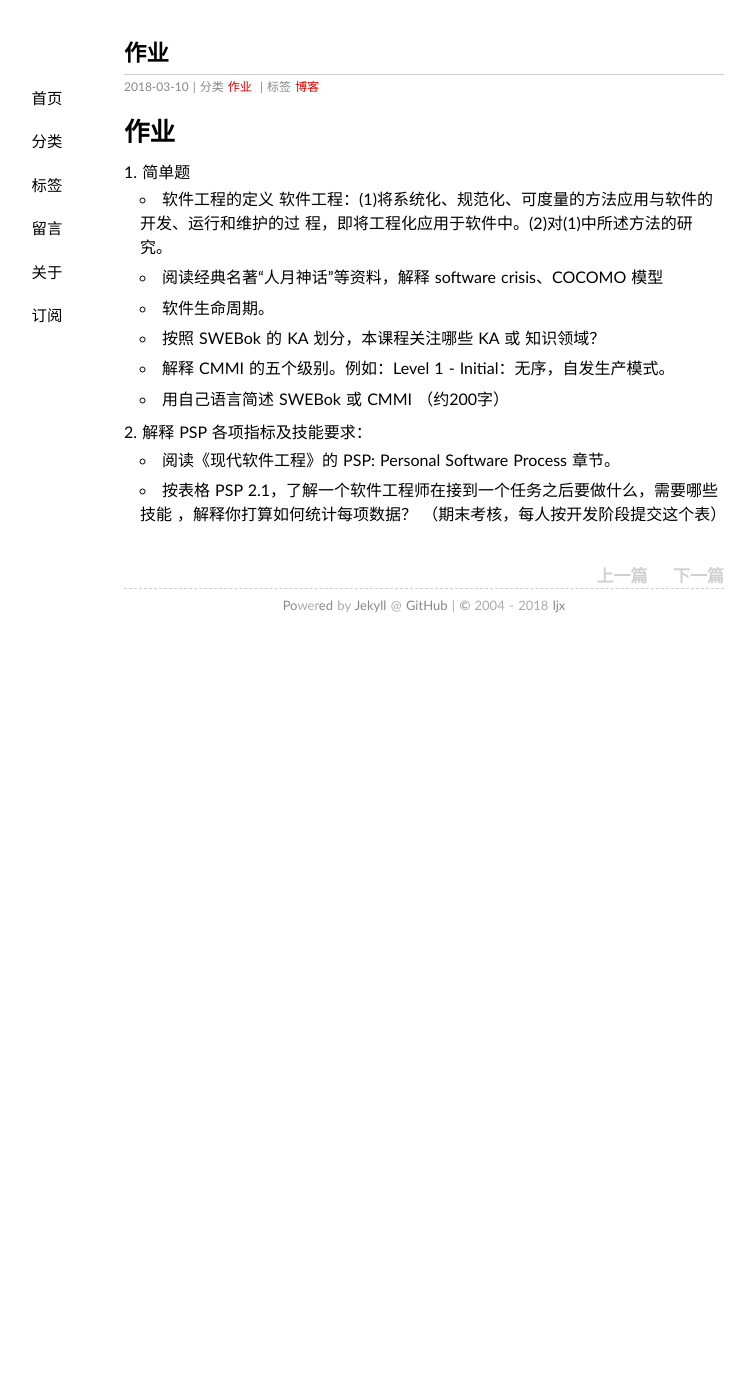
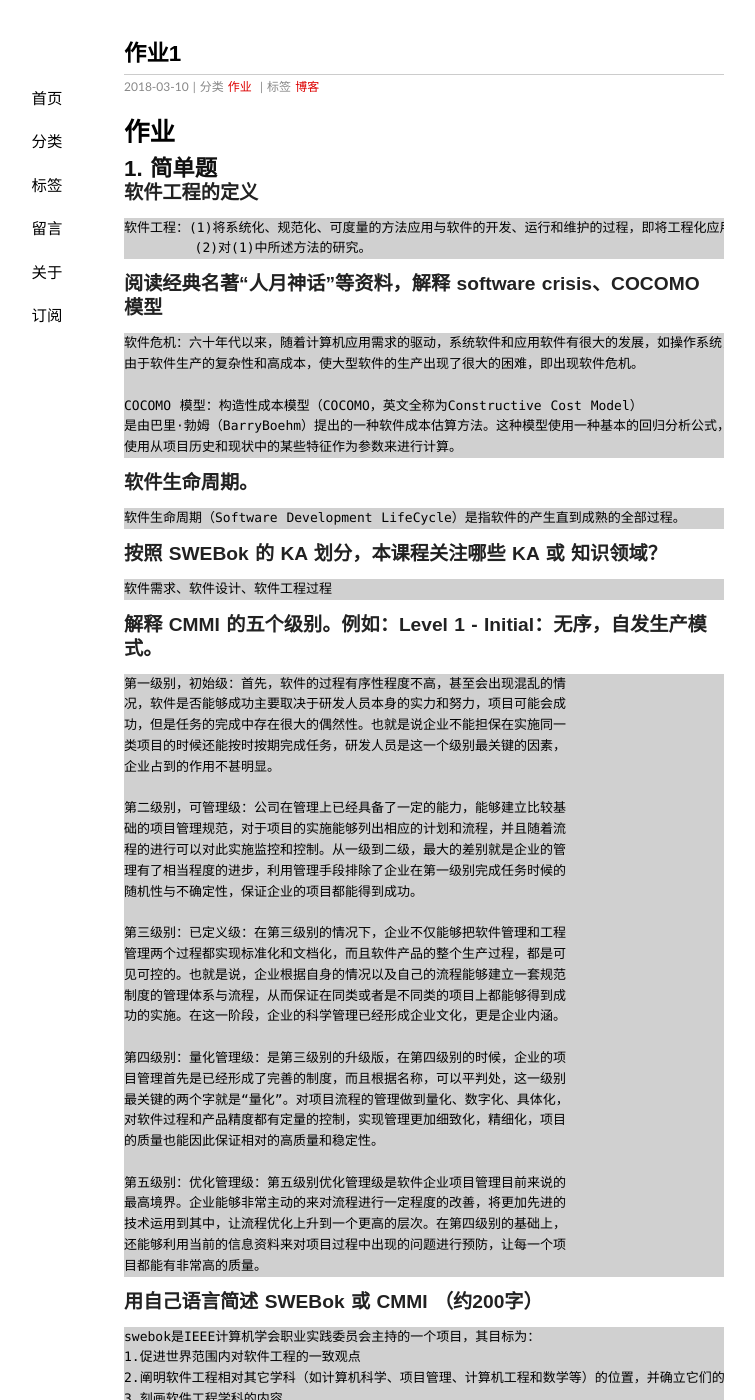
Before and after one commit to ishoping/ishoping.github.io, a Jekyll site: the page built from _posts/2018-03-10-hw1.md, in a window 1280 px wide and 1400 px high. Shown: the whole window, without its empty margins (216-971 px from the left). Built offline with Jekyll 4.4.1, drawn with Linux system fonts in a browser that asks for light colours; comment, search, counter and statistics services are not loaded; some of the changed text lies outside the part shown.

Commit message:
modify 2018-03-10-hw1.md

```diff
--- a/_posts/2018-03-10-hw1.md
+++ b/_posts/2018-03-10-hw1.md
@@ -1,20 +1,119 @@
 ---
 layout: post
-title: 作业
+title: 作业1
 date: 2018-3-10 00:27:00+00:00
 categories: 作业
 tags: 博客
 ---
 
 # 作业
-1. 简单题
-    * 软件工程的定义
-    软件工程：(1)将系统化、规范化、可度量的方法应用与软件的开发、运行和维护的过     程，即将工程化应用于软件中。(2)对(1)中所述方法的研究。
-    * 阅读经典名著“人月神话”等资料，解释 software crisis、COCOMO 模型
-    * 软件生命周期。
-    * 按照 SWEBok 的 KA 划分，本课程关注哪些 KA 或 知识领域？
-    * 解释 CMMI 的五个级别。例如：Level 1 - Initial：无序，自发生产模式。
-    * 用自己语言简述 SWEBok 或 CMMI （约200字）
-2. 解释 PSP 各项指标及技能要求：
-    * 阅读《现代软件工程》的 PSP: Personal Software Process 章节。
-    * 按表格 PSP 2.1，了解一个软件工程师在接到一个任务之后要做什么，需要哪些技能       ，解释你打算如何统计每项数据？ （期末考核，每人按开发阶段提交这个表）
+## 1. 简单题
+### 软件工程的定义
+
+    软件工程：(1)将系统化、规范化、可度量的方法应用与软件的开发、运行和维护的过程，即将工程化应用于软件中。
+            (2)对(1)中所述方法的研究。
+
+### 阅读经典名著“人月神话”等资料，解释 software crisis、COCOMO 模型
+
+    软件危机：六十年代以来，随着计算机应用需求的驱动，系统软件和应用软件有很大的发展，如操作系统，编译系统和大型应用软件等。
+    由于软件生产的复杂性和高成本，使大型软件的生产出现了很大的困难，即出现软件危机。
+
+    COCOMO 模型：构造性成本模型（COCOMO，英文全称为Constructive Cost Model）
+    是由巴里·勃姆（BarryBoehm）提出的一种软件成本估算方法。这种模型使用一种基本的回归分析公式，
+    使用从项目历史和现状中的某些特征作为参数来进行计算。
+
+### 软件生命周期。
+
+    软件生命周期（Software Development LifeCycle）是指软件的产生直到成熟的全部过程。
+
+### 按照 SWEBok 的 KA 划分，本课程关注哪些 KA 或 知识领域？
+
+    软件需求、软件设计、软件工程过程
+
+### 解释 CMMI 的五个级别。例如：Level 1 - Initial：无序，自发生产模式。
+
+    第一级别，初始级：首先，软件的过程有序性程度不高，甚至会出现混乱的情
+    况，软件是否能够成功主要取决于研发人员本身的实力和努力，项目可能会成
+    功，但是任务的完成中存在很大的偶然性。也就是说企业不能担保在实施同一
+    类项目的时候还能按时按期完成任务，研发人员是这一个级别最关键的因素，
+    企业占到的作用不甚明显。
+
+    第二级别，可管理级：公司在管理上已经具备了一定的能力，能够建立比较基
+    础的项目管理规范，对于项目的实施能够列出相应的计划和流程，并且随着流
+    程的进行可以对此实施监控和控制。从一级到二级，最大的差别就是企业的管
+    理有了相当程度的进步，利用管理手段排除了企业在第一级别完成任务时候的
+    随机性与不确定性，保证企业的项目都能得到成功。
+
+    第三级别：已定义级：在第三级别的情况下，企业不仅能够把软件管理和工程
+    管理两个过程都实现标准化和文档化，而且软件产品的整个生产过程，都是可
+    见可控的。也就是说，企业根据自身的情况以及自己的流程能够建立一套规范
+    制度的管理体系与流程，从而保证在同类或者是不同类的项目上都能够得到成
+    功的实施。在这一阶段，企业的科学管理已经形成企业文化，更是企业内涵。
+
+    第四级别：量化管理级：是第三级别的升级版，在第四级别的时候，企业的项
+    目管理首先是已经形成了完善的制度，而且根据名称，可以平判处，这一级别
+    最关键的两个字就是“量化”。对项目流程的管理做到量化、数字化、具体化，
+    对软件过程和产品精度都有定量的控制，实现管理更加细致化，精细化，项目
+    的质量也能因此保证相对的高质量和稳定性。
+
+    第五级别：优化管理级：第五级别优化管理级是软件企业项目管理目前来说的
+    最高境界。企业能够非常主动的来对流程进行一定程度的改善，将更加先进的
+    技术运用到其中，让流程优化上升到一个更高的层次。在第四级别的基础上，
+    还能够利用当前的信息资料来对项目过程中出现的问题进行预防，让每一个项
+    目都能有非常高的质量。
+
+### 用自己语言简述 SWEBok 或 CMMI （约200字）
+
+    swebok是IEEE计算机学会职业实践委员会主持的一个项目，其目标为：
+    1.促进世界范围内对软件工程的一致观点
+    2.阐明软件工程相对其它学科（如计算机科学、项目管理、计算机工程和数学等）的位置，并确立它们的分解
+    3.刻画软件工程学科的内容
+    4.提供使用知识体系的主题
+    5.为开发课程和个人认证与许可材料，提供一个基础
+    SWEBOK V3在软件工程领域共有15个知识领域：
+        软件需求
+        软件设计
+        软件构造
+        软件测试
+        软件维护
+        软件配置管理
+        软件工程管理
+        软件工程过程
+        软件工程模型和方法
+        软件质量
+        软件工程职业实践
+        软件工程经济学
+        计算基础
+        数学基础
+        工程基础
+## 2. 解释 PSP 各项指标及技能要求：
+### 阅读《现代软件工程》的 PSP: Personal Software Process 章节。
+### 按表格 PSP 2.1，了解一个软件工程师在接到一个任务之后要做什么，需要哪些技能，解释你打算如何统计每项数据？ （期末考核，每人按开发阶段提交这个表）
+
+    一个软件工程师在接到一个任务之后要做什么：
+    计划
+        估计这个任务需要多少时间
+    开发
+        分析需求
+        生成设计文档
+        设计复审 (和同事审核设计文档)
+        代码规范 (为目前的开发制定合适的规范)
+        具体设计
+        具体编码
+        代码复审
+        测试（包括自我测试，修改代码，提交修改）
+    记录时间花费
+    测试报告
+    计算工作量
+    事后总结
+    提出过程改进计划
+
+    需要的技能:
+    1.知识:  对具体技术的掌握, 动手能力
+    例如: 对Java, C/C++/C#, 诊断/提高效能的技术,  对device driver, kernel
+    debugger 的掌握；对于某一开发平台的掌握。
+    2.自我管理的能力; 表达和交流的能力; 与人合作的能力;
+    把任务按质按量完成的执行力; 这些能力在IT 行业和其它行业都很重要。
+
+    如何统计每项数据:
+    记录每项任务开始和结束的时间，就可以知道每个任务所用时间
```
Also changed, not shown: 1 other file.
